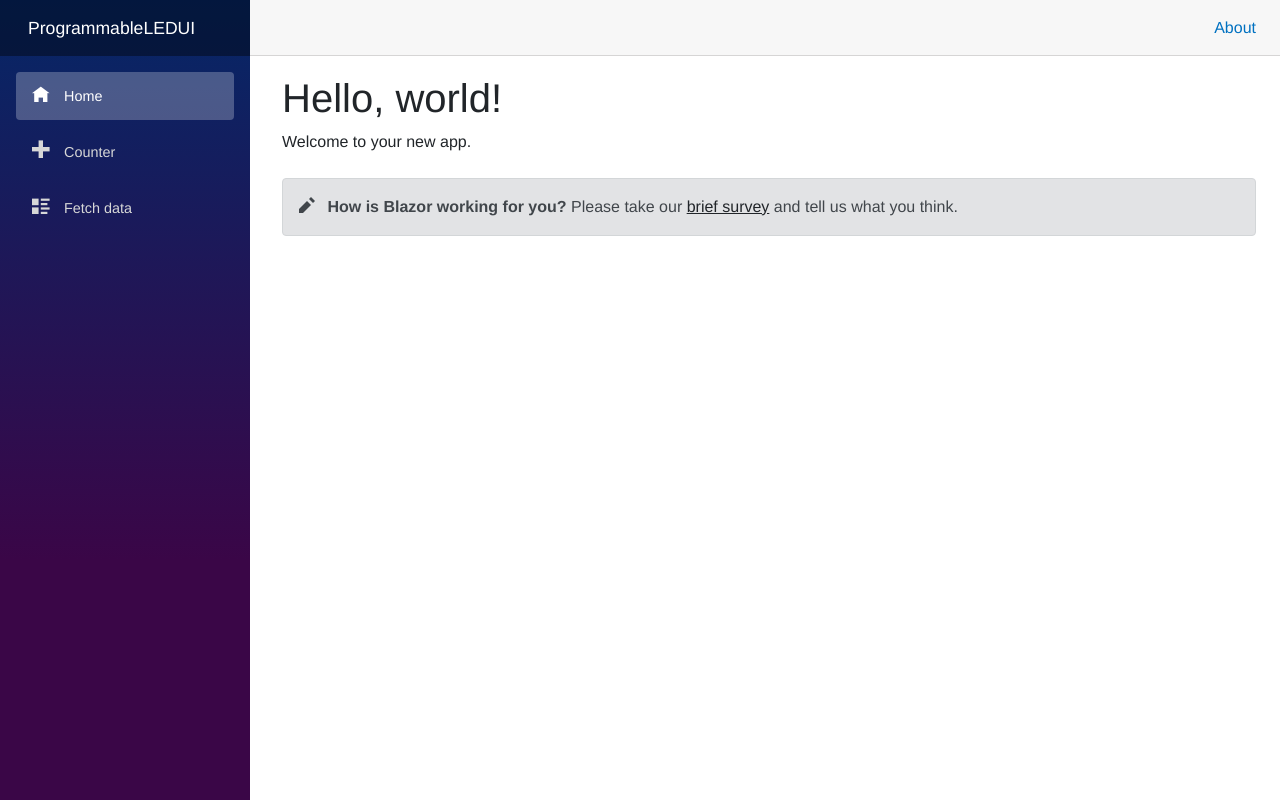
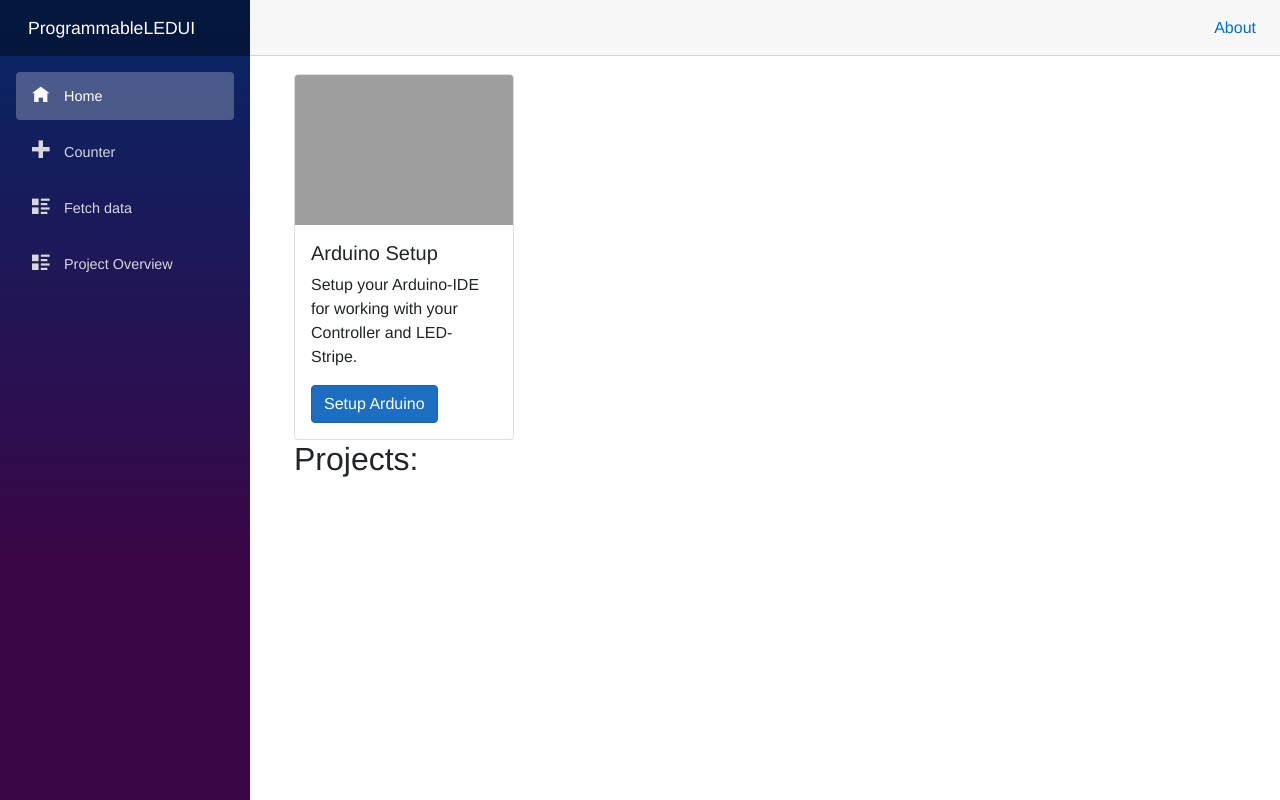
Before and after one commit to MKPatrick/ProgrammableLEDUI, an ASP.NET Core app: page / in a window 1280 px wide. Run offline with ASP.NET Core 8, Linux system fonts and the light colour scheme; data that the repository does not hold is empty; style sheets or scripts are compiled from the project's sources; grey boxes are pictures that could not be loaded.

Commit message:
Base models and structure

```diff
--- a/src/ProgrammableLEDUI/ProgrammableLEDUI/Pages/Index.razor
+++ b/src/ProgrammableLEDUI/ProgrammableLEDUI/Pages/Index.razor
@@ -1,7 +1,44 @@
 @page "/"
+@inject ProgrammableLEDUI.Services.IProjectService projectService;
+<link href="css/ProjectOverview.css" rel="stylesheet" />
+<div class="container">
 
-<h1>Hello, world!</h1>
+    <div class="row">
+        <div class="col-3">
+            <div class="card cardhover">
+                <img class="card-img-top" width="150" height="150" src="https://cdn-learn.adafruit.com/guides/cropped_images/000/001/024/medium640/Screen_Shot_2015-05-07_at_8.19.13_AM.png" alt="Card image cap">
+            <div class="card-body">
+                <h5 class="card-title">Arduino Setup</h5>
+                <p class="card-text">Setup your Arduino-IDE for working with your Controller and LED-Stripe.</p>
+                <a href="#" class="btn btn-primary">Setup Arduino</a>
+            </div>
+        </div>
+        </div>
 
-Welcome to your new app.
+    </div>
 
-<SurveyPrompt Title="How is Blazor working for you?" />
+    <div class="row">
+        <h2>Projects:</h2>
+        @foreach (var project in projects)
+        {
+            <div class="col-3">
+                <div class="card cardhover">
+                         <h5 class="card-title">@project.Name</h5>
+                    </div>
+            </div>
+        }
+
+    </div>
+
+</div>
+
+@code
+{
+    List<ProjectModel> projects=new();
+
+    protected override async Task OnInitializedAsync()
+    {
+        projects=projectService.GetProjects();
+    }
+
+}
--- a/src/ProgrammableLEDUI/ProgrammableLEDUI/Shared/NavMenu.razor
+++ b/src/ProgrammableLEDUI/ProgrammableLEDUI/Shared/NavMenu.razor
@@ -24,6 +24,11 @@
 				<span class="oi oi-list-rich" aria-hidden="true"></span> Fetch data
 			</NavLink>
 		</div>
+				<div class="nav-item px-3">
+			<NavLink class="nav-link" href="ProjectOverview">
+				<span class="oi oi-list-rich" aria-hidden="true"></span> Project Overview
+			</NavLink>
+		</div>
 	</nav>
 </div>
 
--- a/src/ProgrammableLEDUI/ProgrammableLEDUI/_Imports.razor
+++ b/src/ProgrammableLEDUI/ProgrammableLEDUI/_Imports.razor
@@ -6,3 +6,4 @@
 @using Microsoft.JSInterop
 @using ProgrammableLEDUI
 @using ProgrammableLEDUI.Shared
+@using ProgrammableLEDUI.Models;
--- /dev/null
+++ b/src/ProgrammableLEDUI/ProgrammableLEDUI/wwwroot/css/ProjectOverview.css
@@ -0,0 +1,3 @@
+.cardhover :hover {
+    background-color: #ecf0f1;
+}
```
Also changed, not shown: src/ProgrammableLEDUI/ProgrammableLEDUI/Data/WeatherForecast.cs (deleted, +0 -12 lines), src/ProgrammableLEDUI/ProgrammableLEDUI/Data/WeatherForecastService.cs (deleted, +0 -19 lines), src/ProgrammableLEDUI/ProgrammableLEDUI/MauiProgram.cs (+6 -2 lines), src/ProgrammableLEDUI/ProgrammableLEDUI/Models/LEDPixelModel.cs (added, +18 -0 lines), src/ProgrammableLEDUI/ProgrammableLEDUI/Models/LEDStripeModel.cs (added, +16 -0 lines), src/ProgrammableLEDUI/ProgrammableLEDUI/Models/ProjectModel.cs (added, +13 -0 lines), src/ProgrammableLEDUI/ProgrammableLEDUI/Models/SceneModel.cs (added, +19 -0 lines), src/ProgrammableLEDUI/ProgrammableLEDUI/Pages/FetchData.razor (+2 -35 lines), src/ProgrammableLEDUI/ProgrammableLEDUI/Pages/ProjectOverview.razor (added, +16 -0 lines), src/ProgrammableLEDUI/ProgrammableLEDUI/Platforms/Windows/ProjectServiceWindows.cs (added, +33 -0 lines), src/ProgrammableLEDUI/ProgrammableLEDUI/Services/IArduino.cs (added, +12 -0 lines), src/ProgrammableLEDUI/ProgrammableLEDUI/Services/IProjectService.cs (added, +12 -0 lines), src/ProgrammableLEDUI/ProgrammableLEDUI/ProgrammableLEDUI.csproj.
